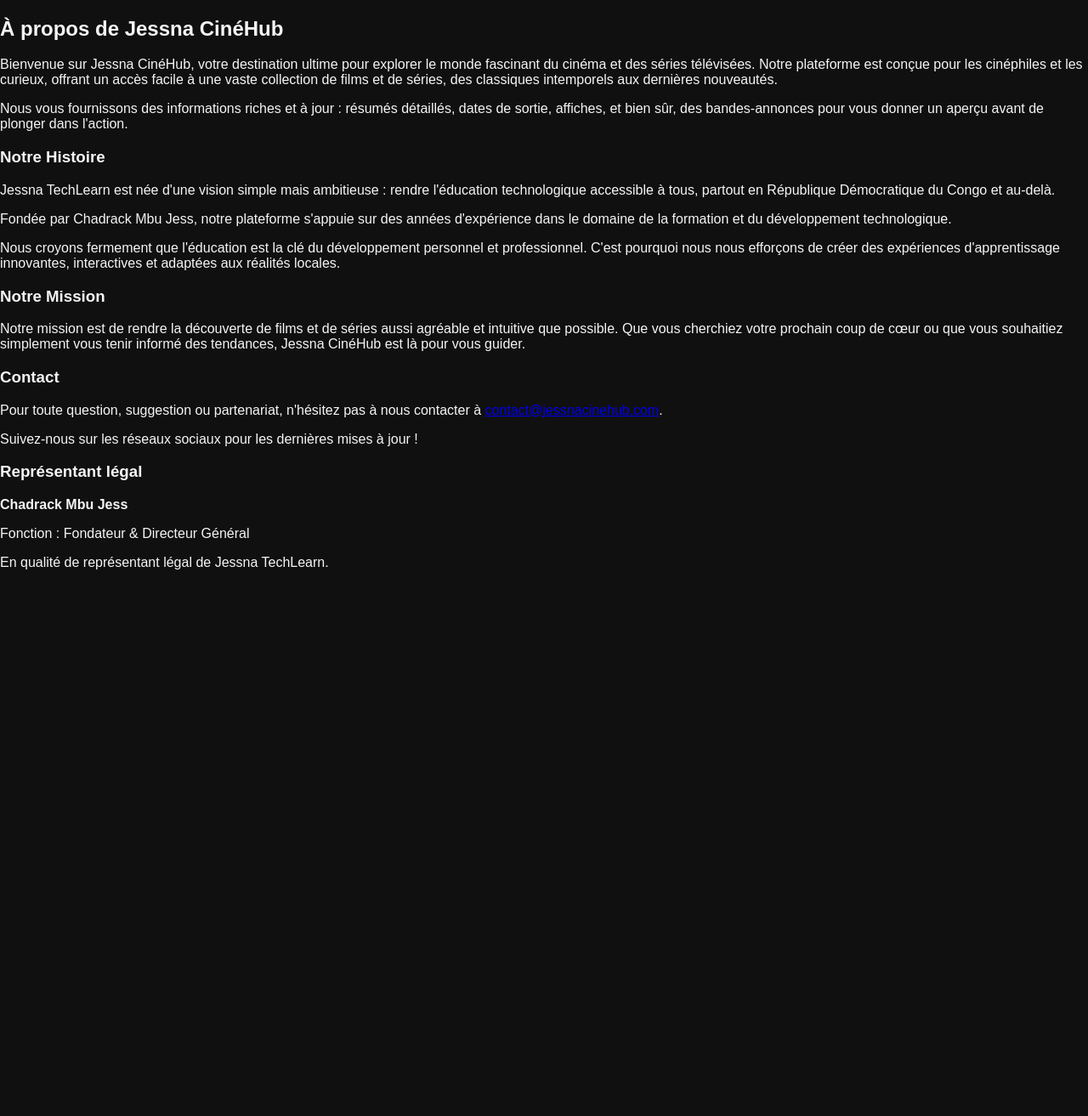
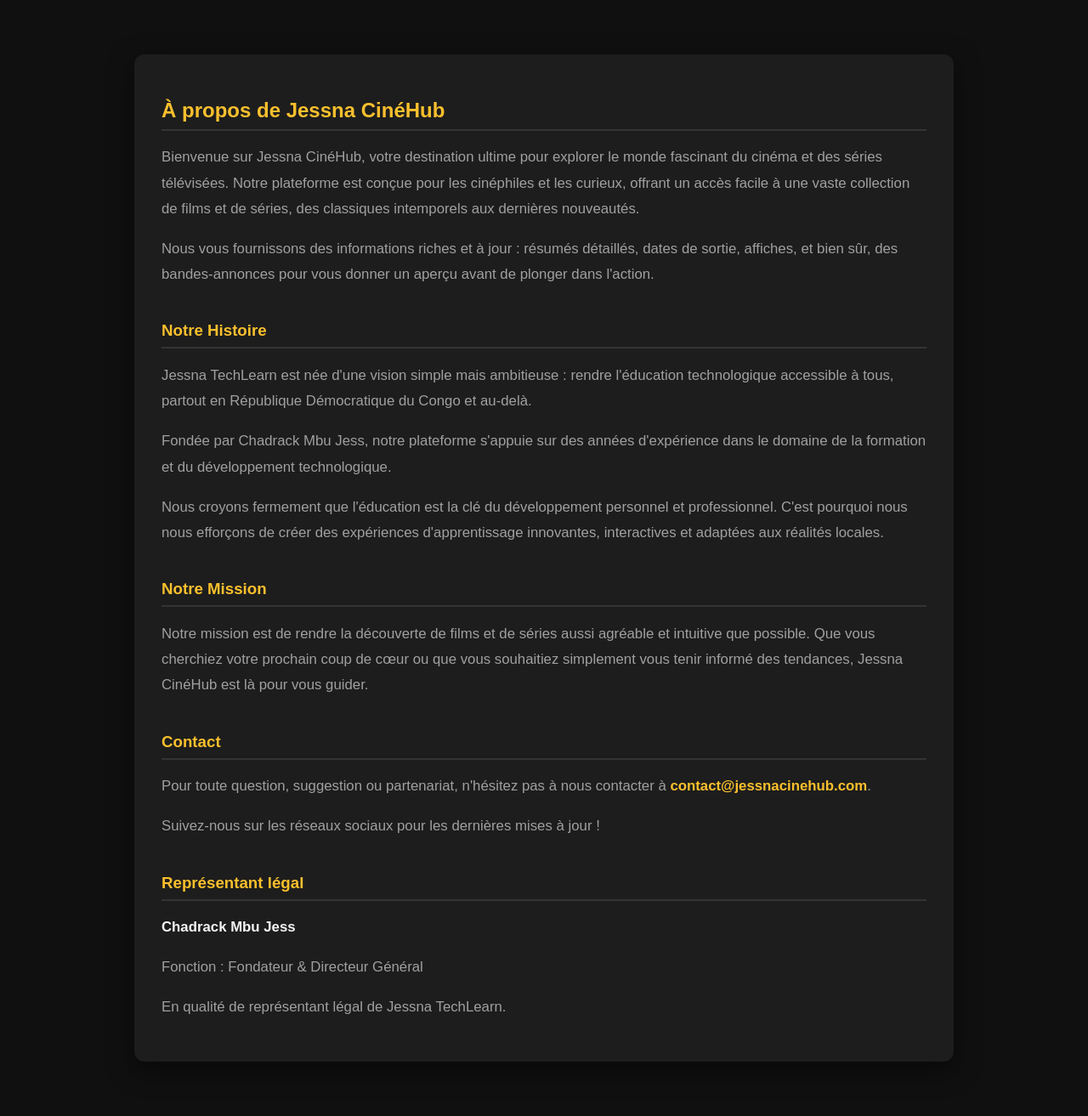
Before and after one commit to chadrackmbupiokajess/Jessna-CineHub, a Django app: template movies/templates/movies/about.html in a window 1280 px wide. Shown: the part 231-1544 px from the top of the page at 85% size. Before the commit the page ends 901 px from the top, so only its background shows below. Run offline with Django 3.2, Linux system fonts and the light colour scheme; the template is opened without the code that fills it, so the values that code supplies are empty.

Commit message:
ajout de design de apropos

```diff
--- a/static/style.css
+++ b/static/style.css
@@ -455,6 +455,60 @@
     animation: spin 1s linear infinite;
 }
 
+/* --- About Page Styles --- */
+.about-page-content {
+    max-width: 900px;
+    margin: 4rem auto;
+    padding: 2rem;
+    background-color: var(--secondary-bg-color);
+    border-radius: var(--border-radius);
+    box-shadow: var(--card-shadow);
+}
+
+.about-section {
+    margin-bottom: 2.5rem;
+    animation: fadeIn 0.8s ease-in-out;
+}
+
+.about-section:last-child {
+    margin-bottom: 0;
+}
+
+.about-section h2, .about-section h3 {
+    color: var(--accent-color);
+    margin-bottom: 1rem;
+    border-bottom: 2px solid rgba(255, 255, 255, 0.1);
+    padding-bottom: 0.5rem;
+}
+
+.about-section p {
+    line-height: 1.8;
+    color: var(--secondary-text-color);
+    font-size: 1.05rem;
+    margin-bottom: 1rem;
+}
+
+.about-section a {
+    color: var(--accent-color);
+    text-decoration: none;
+    font-weight: 600;
+    transition: color 0.3s ease;
+}
+
+.about-section a:hover {
+    color: var(--accent-color-hover);
+    text-decoration: underline;
+}
+
+.about-section strong {
+    color: var(--primary-text-color);
+}
+
+@keyframes fadeIn {
+    from { opacity: 0; transform: translateY(20px); }
+    to { opacity: 1; transform: translateY(0); }
+}
+
 /* --- RESPONSIVE MEDIA QUERIES --- */
 
 /* Tablet & Mobile (max-width: 900px) */
@@ -474,6 +528,11 @@
     /* Reset max-width for tablets to use more screen space */
     .video-container {
         max-width: 95vw;
+    }
+
+    .about-page-content {
+        margin: 2rem 1rem;
+        padding: 1.5rem;
     }
 }
 
```
